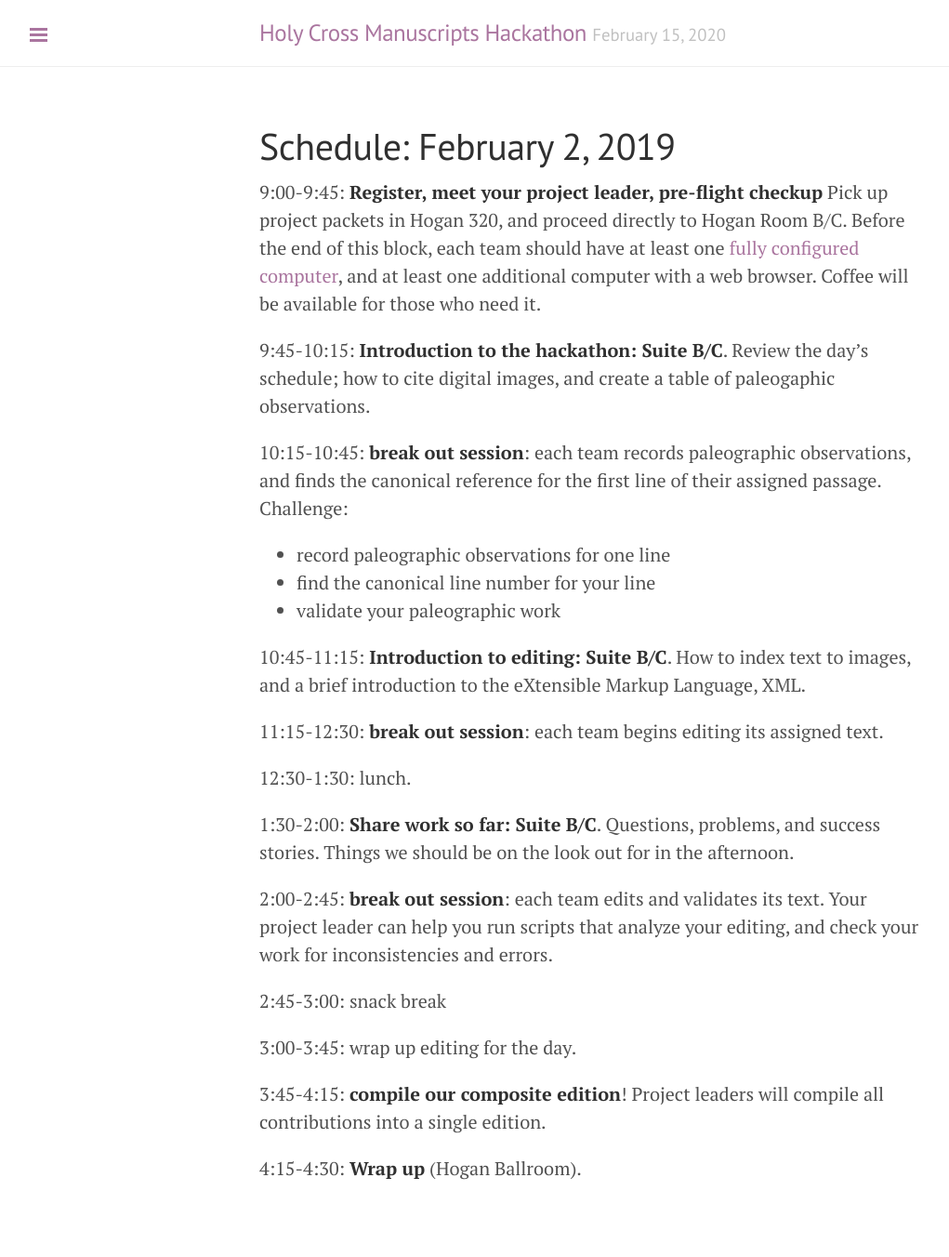
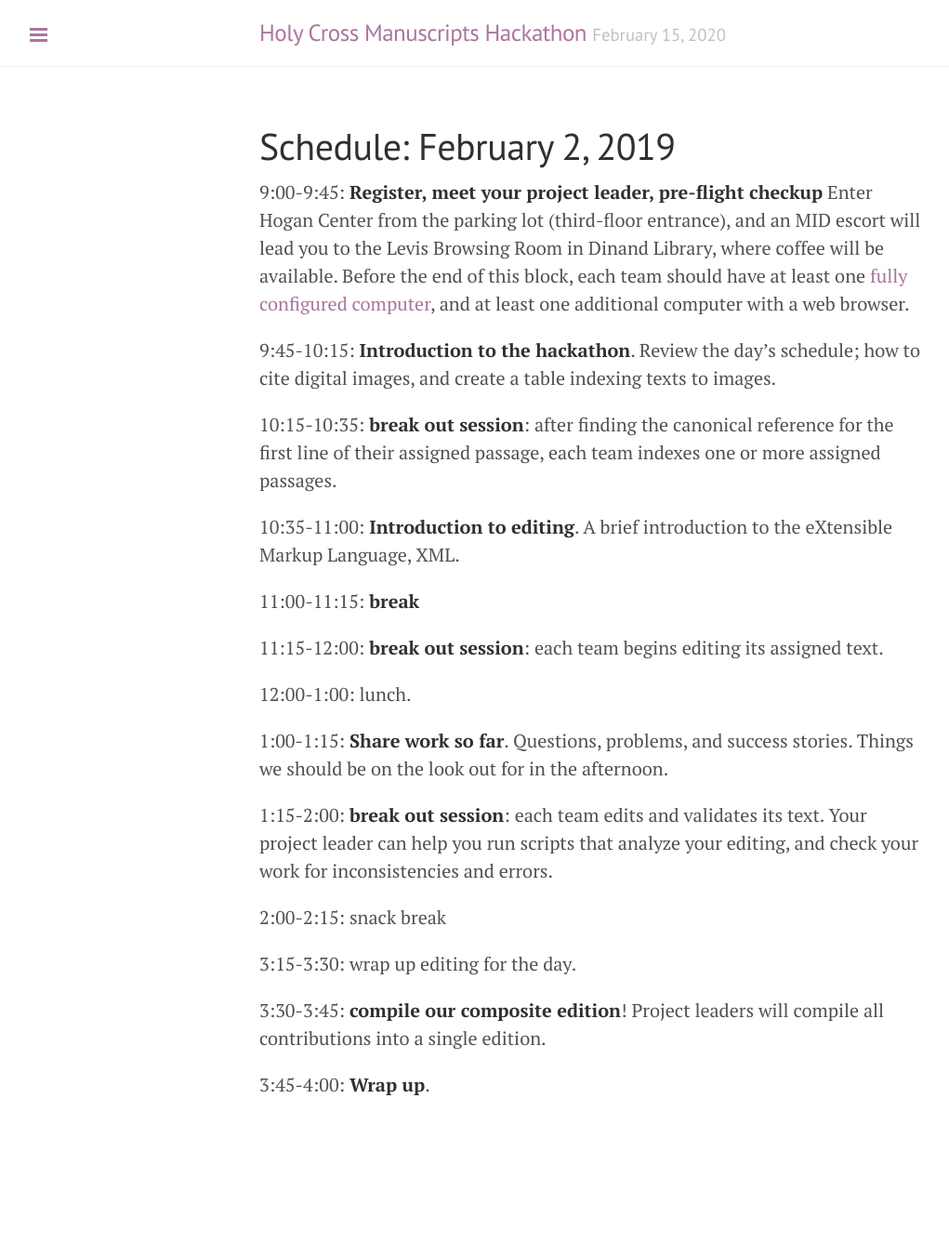
Before and after one commit to HCMID/ms-hackathon-2020, a Jekyll site: the page built from docs/schedule.md, in a window 1280 px wide. Shown: the whole page at 93% size, without its empty margins (1-1022 px from the left). Built offline with Jekyll 4.4.1, drawn with Linux system fonts in a browser that asks for light colours; after the commit the page ends 1262 px from its top, so only the background shows below that.

Commit message:
Update schedule

```diff
--- a/docs/schedule.md
+++ b/docs/schedule.md
@@ -3,30 +3,28 @@ title:  "Schedule: February 2, 2019"
 layout: page
 ---
 
-9:00-9:45:  **Register, meet your project leader, pre-flight checkup**  Pick up project packets in Hogan 320, and proceed directly to Hogan Room B/C.  Before the end of this block, each team should have at least one [fully configured computer](../preparation), and at least one additional computer with a web browser.  Coffee will be available for those who need it.
+9:00-9:45:  **Register, meet your project leader, pre-flight checkup**  Enter Hogan Center from the parking lot (third-floor entrance), and an MID escort will lead you to the Levis Browsing Room in Dinand Library, where coffee will be available.  Before the end of this block, each team should have at least one [fully configured computer](../preparation), and at least one additional computer with a web browser.
 
-9:45-10:15:  **Introduction to the hackathon:  Suite B/C**.  Review the day's schedule; how to cite digital images, and create a table of paleogaphic observations.
+9:45-10:15:  **Introduction to the hackathon**.  Review the day's schedule; how to cite digital images, and create a table indexing texts to images.
 
-10:15-10:45:  **break out session**:  each team records paleographic observations, and finds the canonical reference for the first line of their assigned passage.  Challenge:
+10:15-10:35:  **break out session**: after finding the canonical reference for the first line of their assigned passage, each team indexes one or more assigned passages.
 
--  record paleographic observations for one line
--  find the canonical line number for your line
--  validate your paleographic work
+10:35-11:00:  **Introduction to editing**. A brief introduction to the eXtensible Markup Language, XML.
 
-10:45-11:15:  **Introduction to editing: Suite B/C**. How to index text to images, and a brief introduction to the eXtensible Markup Language, XML.
+11:00-11:15:  **break**
 
-11:15-12:30:  **break out session**:  each team begins editing its assigned text.
+11:15-12:00: **break out session**:  each team begins editing its assigned text.
 
-12:30-1:30:  lunch.
+12:00-1:00:  lunch.
 
-1:30-2:00:    **Share work so far:  Suite B/C**.  Questions, problems, and success stories.  Things we should be on the look out for in the afternoon.
+1:00-1:15:    **Share work so far**.  Questions, problems, and success stories.  Things we should be on the look out for in the afternoon.
 
-2:00-2:45:   **break out session**:  each team edits and validates its text.  Your project leader can help you run scripts that analyze your editing, and check your work for inconsistencies and errors.
+1:15-2:00:   **break out session**:  each team edits and validates its text.  Your project leader can help you run scripts that analyze your editing, and check your work for inconsistencies and errors.
 
-2:45-3:00:  snack break
+2:00-2:15:  snack break
 
-3:00-3:45: wrap up editing for the day.
+3:15-3:30: wrap up editing for the day.
 
-3:45-4:15:  **compile our composite edition**!  Project leaders will compile all contributions into a single edition.
+3:30-3:45:  **compile our composite edition**!  Project leaders will compile all contributions into a single edition.
 
-4:15-4:30:  **Wrap up** (Hogan Ballroom).
+3:45-4:00:  **Wrap up**.
```
Also changed, not shown: docs/software.md (+2 -5 lines).
